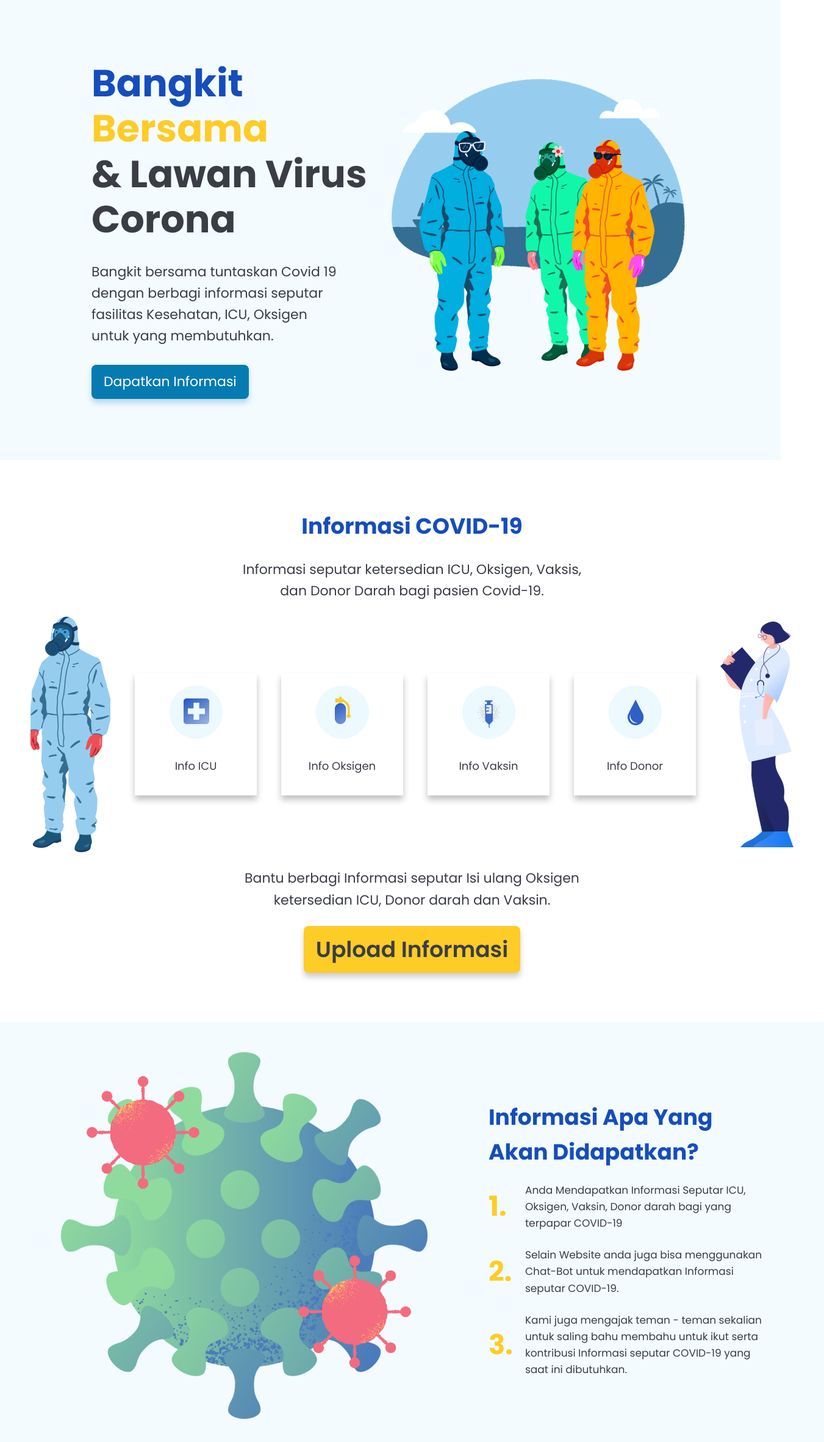
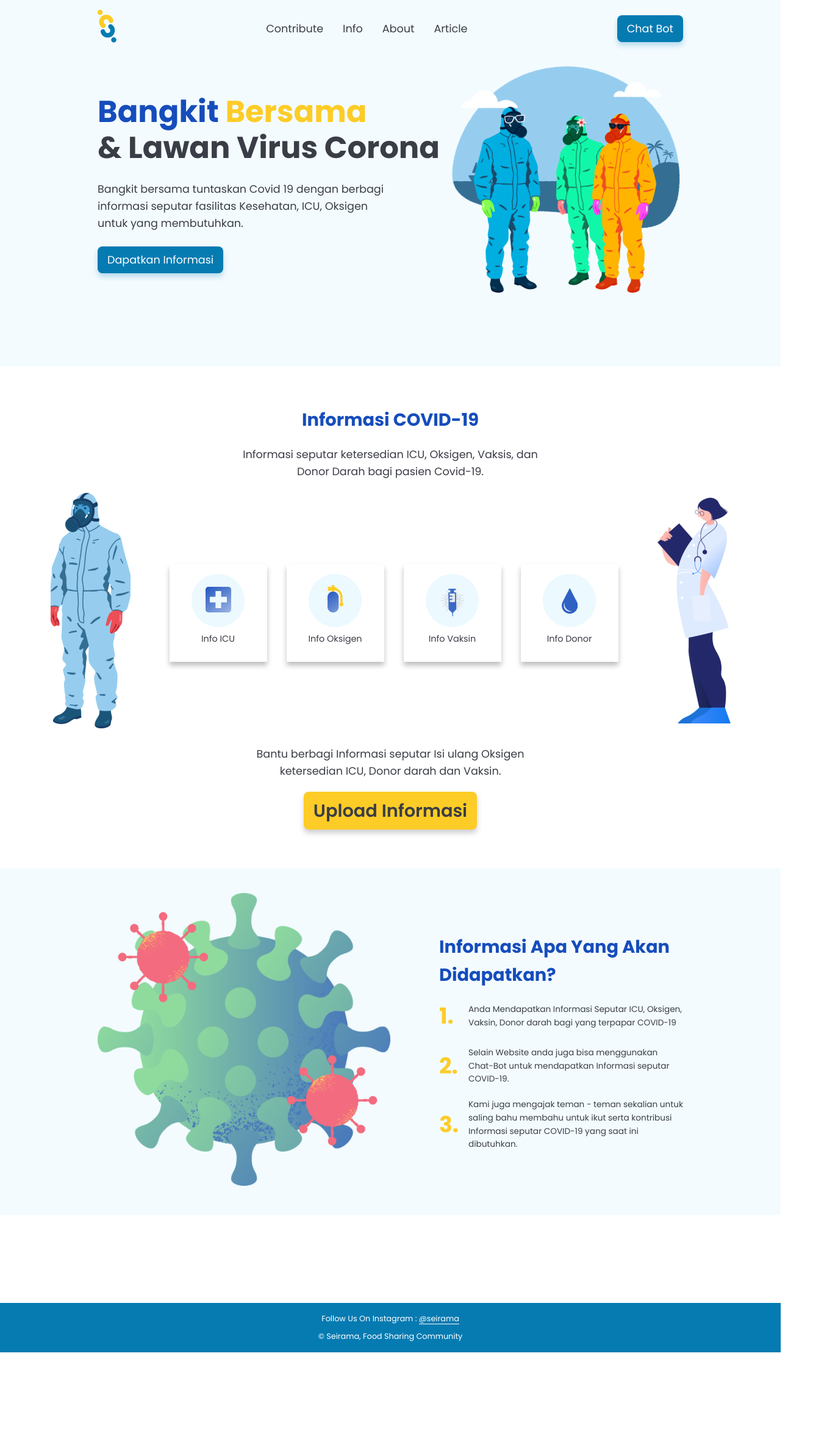
Before and after one commit to ihsanfikri12/covid-bot.github.io, a plain HTML site: page index.html in a window 1280 px wide. Shown: the whole page at 61% size, 1351 px wide, since content can reach past the window. After the commit the page ends 2217 px from the top, so only its background shows below. Drawn offline with Linux system fonts and the light colour scheme.

Commit message:
adding responsive to web

```diff
--- a/index.html
+++ b/index.html
@@ -14,6 +14,17 @@
     <title>Seirama</title>
   </head>
   <body class="container">
+    <nav class="nav">
+      <a href="#"><img src="./img/Logo.png" alt="Logo Seirama" class="nav__logo"></a>
+      <ul class="nav__list">
+        <li class="nav__item"><a href="#" class="nav__link">Contribute</a></li>
+        <li class="nav__item"><a href="#" class="nav__link">Info</a></li>
+        <li class="nav__item"><a href="#" class="nav__link">About</a></li>
+        <li class="nav__item"><a href="#" class="nav__link">Article</a></li>
+      </ul>
+      <a href="#" class="btn btn--blue">Chat Bot</a>
+    </nav>
+    </navbar>
     <header class="header">
       <div class="header__text-box">
         <hi class="heading-1">
@@ -45,11 +56,13 @@
           bagi pasien Covid-19.
         </p>
         <div class="covid-info__information">
-          <img
+          <figure class="covid-info__img">
+            <img
             src="./img/cherry-432 1.png"
             alt="Doctor Illustration"
-            class="covid-info__img"
-          />
+            />
+          </figure>
+
           <div class="covid-info__icon-item">
             <div class="covid-info__icon-box">
               <img
@@ -84,11 +97,13 @@
               <h4 class="heading-4">Info Donor</h4>
             </div>
           </div>
-          <img
+          <figure class="covid-info__img">
+            <img
             src="./img/clip-451.png"
             alt="Doctor Illustration"
-            class="covid-info__img"
-          />
+            />
+          </figure>
+
         </div>
         <p class="covid-info__text">
           Bantu berbagi Informasi seputar Isi ulang Oksigen ketersedian ICU,
@@ -127,6 +142,15 @@
         </div>
       </section>
     </main>
-    <footer class="footer"></footer>
+    <footer class="footer">
+        <p class="footer__copyright">
+          Follow Us On Instagram :
+          <a href="https://www.instagram.com/seiramaofficial" class="footer__link" target="_blank">
+            @seirama
+          </a>
+        </p>
+        <p class="footer__copyright">&copy; Seirama, Food Sharing Community</p>
+
+    </footer>
   </body>
 </html>
--- a/styles/components/_base.scss
+++ b/styles/components/_base.scss
@@ -25,6 +25,18 @@ $font-primary: "Poppins", sans-serif;
 html {
   box-sizing: border-box;
   font-size: 62.5%;
+
+  @media only screen and (max-width: 87.5em) {
+    font-size: 50%;
+  }
+
+  @media only screen and (max-width: 75em) {
+    font-size: 43.75%;
+  }
+
+  @media only screen and (max-width: 50em) {
+    font-size: 40%;
+  }
 }
 
 body {
@@ -37,7 +49,6 @@ body {
 
 .container {
   display: grid;
-  grid-template-rows: repeat(3, min-content);
   grid-template-columns:
     [full-start] minmax(6rem, 1fr)
     [center-start] repeat(10, [col-start] minmax(min-content, 14rem) [col-end])
--- a/styles/components/_covid-about.scss
+++ b/styles/components/_covid-about.scss
@@ -1,6 +1,10 @@
 .covid-about {
   &__illustration {
     grid-column: 1/2;
+
+    @media only screen and (max-width: 68.75em) {
+      grid-column: 1/ -1;
+    }
   }
 
   &__text-box {
@@ -8,6 +12,15 @@
 
     display: grid;
     row-gap: 2rem;
+
+    @media only screen and (max-width: 68.75em) {
+      grid-column: 1/ -1;
+      justify-items: center;
+
+      h2 {
+        text-align: center;
+      }
+    }
   }
 
   &__list {
@@ -16,6 +29,11 @@
     grid-template-columns: min-content 1fr;
     row-gap: 2.5rem;
     column-gap: 2rem;
+
+    @media only screen and (max-width: 68.75em) {
+      row-gap: 1rem;
+      max-width: 60%;
+    }
   }
 
   &__number {
@@ -28,4 +46,8 @@
   &__text {
     font-size: 1.7rem;
   }
+
+  &__img {
+    max-width: 60rem;
+  }
 }
--- a/styles/components/_covid-info.scss
+++ b/styles/components/_covid-info.scss
@@ -1,14 +1,18 @@
 .covid-info {
   &__information {
     display: flex;
-    gap: 4rem;
+    gap: 8rem;
     align-items: center;
   }
 
   &__icon-item {
+    padding: 4rem 0;
     display: flex;
     gap: 4rem;
     text-align: center;
+    @media only screen and (max-width: 68.75em) {
+      flex-direction: column;
+    }
   }
 
   &__icon-box {
@@ -18,12 +22,24 @@
     padding: 2rem 4.2rem 6.3rem;
   }
 
-  &__icon {
-    margin-bottom: 2rem;
-  }
+  // &__icon {
+  //   margin-bottom: 2rem;
+
+  //   @media only screen and (max-width: 68.75em) {
+  //     margin-bottom: 0;
+  //   }
+  // }
 
   &__text {
     text-align: center;
     max-width: 48%;
   }
+
+  &__img {
+    max-width: 100%;
+
+    img {
+      width: 100%;
+    }
+  }
 }
--- a/styles/components/_footer.scss
+++ b/styles/components/_footer.scss
@@ -0,0 +1,21 @@
+.footer {
+  padding: 2rem 4rem;
+  grid-column: full-start/full-end;
+  background-color: $color-primary-light-2;
+
+  font-size: 1.6rem;
+  text-align: center;
+  color: $color-white;
+
+  &__copyright {
+    &:first-child {
+      margin-bottom: 1rem;
+    }
+  }
+
+  &__link {
+    text-decoration: none;
+    color: $color-white;
+    border-bottom: 1px solid $color-white;
+  }
+}
--- a/styles/components/_header.scss
+++ b/styles/components/_header.scss
@@ -1,5 +1,5 @@
 .header {
-  padding: 10rem;
+  padding: 12rem 10rem;
   background-color: $color-primary-light-1;
   grid-column: full-start / full-end;
 
@@ -9,6 +9,10 @@
     minmax(5rem, 1fr) repeat(10, minmax(min-content, 12rem))
     minmax(5rem, 1fr);
 
+  @media only screen and (max-width: 68.75em) {
+    justify-items: center;
+  }
+
   &__text-box {
     grid-column: 2/8;
 
@@ -16,12 +20,33 @@
     row-gap: 3rem;
     justify-items: start;
 
+    @media only screen and (max-width: 68.75em) {
+      grid-row: 2 / 3;
+      grid-column: 1/-1;
+      justify-items: center;
+      text-align: center;
+      row-gap: 4rem;
+    }
+
     p {
       max-width: 85%;
+
+      @media only screen and (max-width: 68.75em) {
+        max-width: 50%;
+      }
     }
   }
 
   &__illustration {
     grid-column: 8 / -2;
+
+    @media only screen and (max-width: 68.75em) {
+      grid-row: 1 / 2;
+      grid-column: 1/-1;
+    }
+  }
+
+  &__img {
+    max-width: 100%;
   }
 }
--- a/styles/components/_main.scss
+++ b/styles/components/_main.scss
@@ -1,13 +1,14 @@
 .main {
-    grid-column: full-start / full-end;
-    background-color: $color-background;
-    height: 100rem;
+  grid-column: full-start / full-end;
+  background-color: $color-background;
 
-    display: grid;
-    grid-template-columns:
-        [main-full-start] minmax(5rem,1fr)
-        [main-center-start]repeat(10,
-            [main-col-start] minmax(min-content, 14rem) [main-col-end])
-        [main-center-end]
-        minmax(5rem,1fr) [main-full-end];
+  display: grid;
+  grid-template-columns:
+    [main-full-start] minmax(5rem, 1fr)
+    [main-center-start]repeat(
+      10,
+      [main-col-start] minmax(min-content, 14rem) [main-col-end]
+    )
+    [main-center-end]
+    minmax(5rem, 1fr) [main-full-end];
 }
--- /dev/null
+++ b/styles/components/_nav.scss
@@ -0,0 +1,31 @@
+.nav {
+  padding: 2rem 20rem;
+  position: fixed;
+  width: 100vw;
+  display: flex;
+  align-items: center;
+  justify-content: space-between;
+  background-color: $color-primary-light-1;
+
+  @media only screen and (max-width: 43.75em) {
+    padding: 2rem 5rem;
+    justify-content: center;
+    gap: 4rem;
+  }
+
+  &__list {
+    list-style: none;
+    display: flex;
+    gap: 4rem;
+  }
+
+  &__link {
+    text-decoration: none;
+    color: $color-black;
+    transition: all 0.2s;
+
+    &:hover {
+      border-bottom: 1px solid $color-black;
+    }
+  }
+}
--- a/styles/components/_section.scss
+++ b/styles/components/_section.scss
@@ -1,4 +1,5 @@
 .section-covid-about {
+  margin-bottom: 18rem;
   grid-column: main-full-start/main-full-end;
   padding: 5rem 10rem;
   background-color: $color-primary-light-1;
@@ -6,14 +7,24 @@
   display: grid;
   column-gap: 10rem;
   justify-content: center;
-  grid-template-columns: min-content minmax(min-content, 50rem);
+  grid-template-columns: max-content minmax(min-content, 50rem);
   align-items: center;
+
+  @media only screen and (max-width: 68.75em) {
+    grid-template-columns: minmax(min-content, 100rem);
+    justify-items: center;
+    row-gap: 10rem;
+  }
 }
 
 .section-covid-info {
+  grid-column: main-center-start/main-center-end;
   padding: 8rem 0;
-  grid-column: main-center-start/main-center-end;
   display: grid;
   row-gap: 2.5rem;
   justify-items: center;
+
+  @media only screen and (max-width: 68.75em) {
+    row-gap: 3rem;
+  }
 }
--- a/styles/style.scss
+++ b/styles/style.scss
@@ -3,6 +3,7 @@
 
 // -- Layout Setting --
 @import "./components/header";
+@import "./components/footer";
 @import "./components/main";
 @import "./components/section";
 
@@ -11,3 +12,4 @@
 @import "./components/button";
 @import "./components/covid-about";
 @import "./components/covid-info";
+@import "./components/nav";
```
Also changed, not shown: img/Logo.png (added), img/asd.svg (added), styles/style.css, 1 other file.
